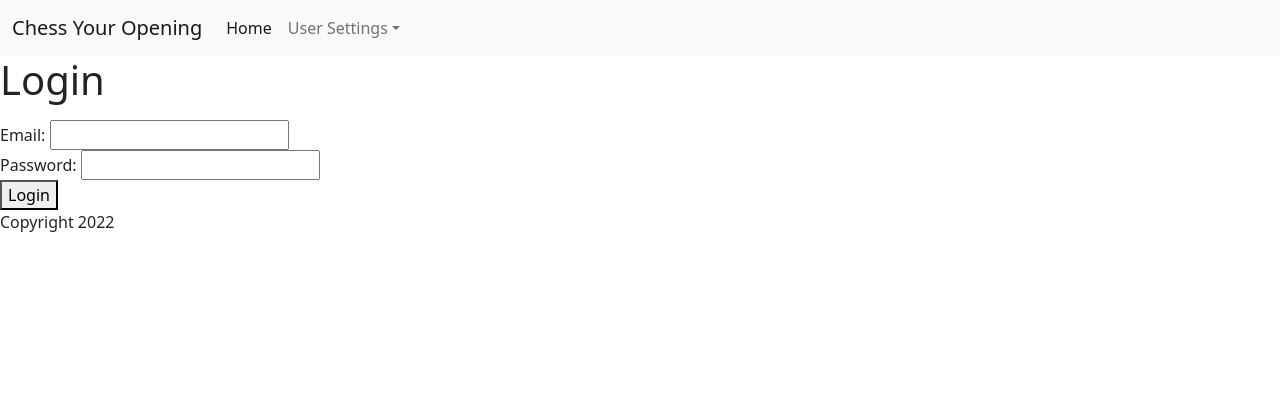
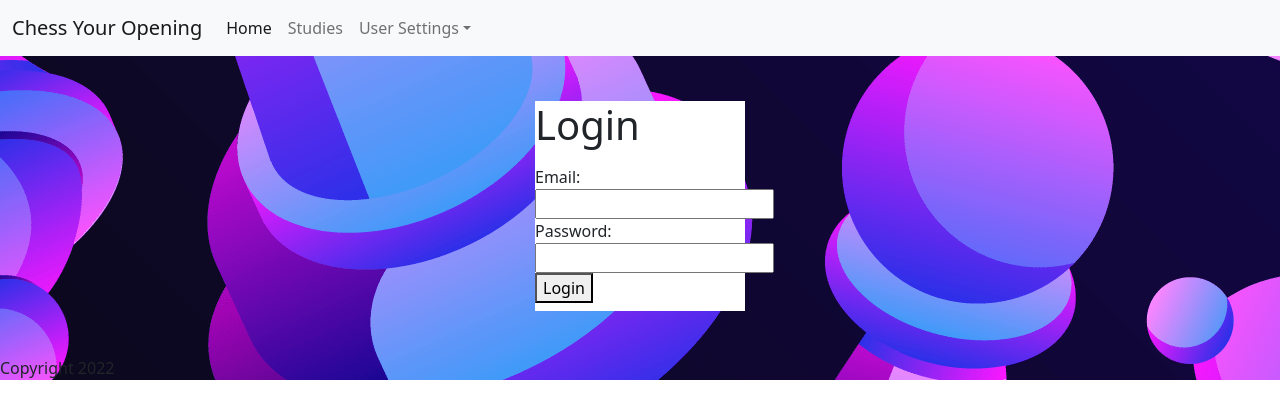
Before and after one commit to avrrodriguez/chess-your-opening-frontend, a React (Vite) app: page /login in a window 1280 px wide. Shown: the top 418 px of the page. Built offline with nearby package versions, Linux system fonts and the light colour scheme.

Commit message:
Adds background image and styling to login, signup pages

```diff
--- a/src/Header.jsx
+++ b/src/Header.jsx
@@ -27,17 +27,12 @@ export function Header() {
                   Home
                 </Link>
               </li>
-              {localStorage.jwt !== undefined ? (
-                <>
-                  <li className="nav-item">
-                    <Link className="nav-link" to="/Studies" style={{ textDecoration: "none" }}>
-                      My Studies
-                    </Link>
-                  </li>
-                </>
-              ) : (
-                <></>
-              )}
+
+              <li className="nav-item">
+                <Link className="nav-link" to="/Studies" style={{ textDecoration: "none" }}>
+                  Studies
+                </Link>
+              </li>
 
               <li className="nav-item dropdown">
                 <a
--- a/src/Login.jsx
+++ b/src/Login.jsx
@@ -27,9 +27,15 @@ export function Login() {
         setErrors(["Invalid email or password"]);
       });
   };
+  // style="width:800px; margin:0 auto;"
 
   return (
-    <div id="login">
+    <div
+      class="d-flex justify-content-center align-content-center align-self-center flex-wrap"
+      id="login"
+      style={{ height: "300px" }}
+    >
+      <div style={{ backgroundColor: "white", height: "210px", width: "210px" }}>
         <h1>Login</h1>
         <ul>
           {errors.map((error) => (
@@ -46,5 +52,6 @@ export function Login() {
           <button type="submit">Login</button>
         </form>
       </div>
+    </div>
   );
 }
--- a/src/OpeningIndex.jsx
+++ b/src/OpeningIndex.jsx
@@ -1,7 +1,9 @@
 export function OpeningIndex(props) {
   return (
     <div>
-      <h1 className="d-flex justify-content-center">Openings</h1>
+      <h1 className="d-flex justify-content-center" style={{ backgroundColor: "white" }}>
+        Openings
+      </h1>
       {props.Openings.map((opening) => (
         <div key={opening.id}>
           <div className="card mb-3" style={{ mw: "540px" }}>
--- a/src/SignUp.jsx
+++ b/src/SignUp.jsx
@@ -22,7 +22,12 @@ export function SignUp() {
   };
 
   return (
-    <div id="signup">
+    <div
+      class="d-flex justify-content-center align-content-center align-self-center flex-wrap"
+      id="Signup"
+      style={{ height: "300px" }}
+    >
+      <div style={{ backgroundColor: "white", height: "210px", width: "210px" }}>
         <h1>Signup</h1>
         <ul>
           {errors.map((error) => (
@@ -40,5 +45,6 @@ export function SignUp() {
           <button type="submit">Signup</button>
         </form>
       </div>
+    </div>
   );
 }
--- a/src/Studies.jsx
+++ b/src/Studies.jsx
@@ -15,8 +15,8 @@ export function Studies() {
 
   return (
     <div className="container">
-      <div className="d-flex justify-content-between">
-        <div className="border ps-5 pe-5" id="studies-public">
+      <div className="d-flex justify-content-between mt-2 mb-2">
+        <div className="border ps-5 pe-5" style={{ backgroundColor: "white" }} id="studies-public">
           <h1 className="d-flex justify-content-center">Public Studies</h1>
           {studies.map((study) =>
             study.public ? (
@@ -24,7 +24,7 @@ export function Studies() {
                 <h3>{study.opening.name}</h3>
                 <img src={study.opening.image_url} style={{ width: "311px", height: "311px" }} />
                 <div>
-                  <Link to={`/studies/${study.id}`}>yas yas y as</Link>
+                  <Link to={`/studies/${study.id}`}>Got to Study</Link>
                 </div>
               </div>
             ) : (
@@ -32,9 +32,9 @@ export function Studies() {
             )
           )}
         </div>
-        <div className="border ps-5 pe-5" id="studies-private">
+        {localStorage.jwt !== undefined ? (
+          <div className="border ps-5 pe-5" id="studies-private" style={{ backgroundColor: "white" }}>
             <h1 className="d-flex justify-content-center">My Studies</h1>
-
             {studies.map((study) =>
               study.public ? (
                 <></>
@@ -43,12 +43,15 @@ export function Studies() {
                   <h3>{study.opening.name}</h3>
                   <img src={study.opening.image_url} style={{ width: "311px", height: "311px" }} />
                   <div>
-                  <Link to={`/studies/${study.id}`}>yas yas y as</Link>
+                    <Link to={`/studies/${study.id}`}>Go to Study</Link>
                   </div>
                 </div>
               )
             )}
           </div>
+        ) : (
+          <></>
+        )}
       </div>
     </div>
   );
--- a/src/index.css
+++ b/src/index.css
@@ -1,3 +1,7 @@
 html {
   scroll-behavior: smooth;
 }
+
+#root {
+  background-image: url('./assets/chessbackground.png');
+}
```
Also changed, not shown: src/assets/chessbackground.png (added). Lines whose indentation alone changed are shown as unchanged.
